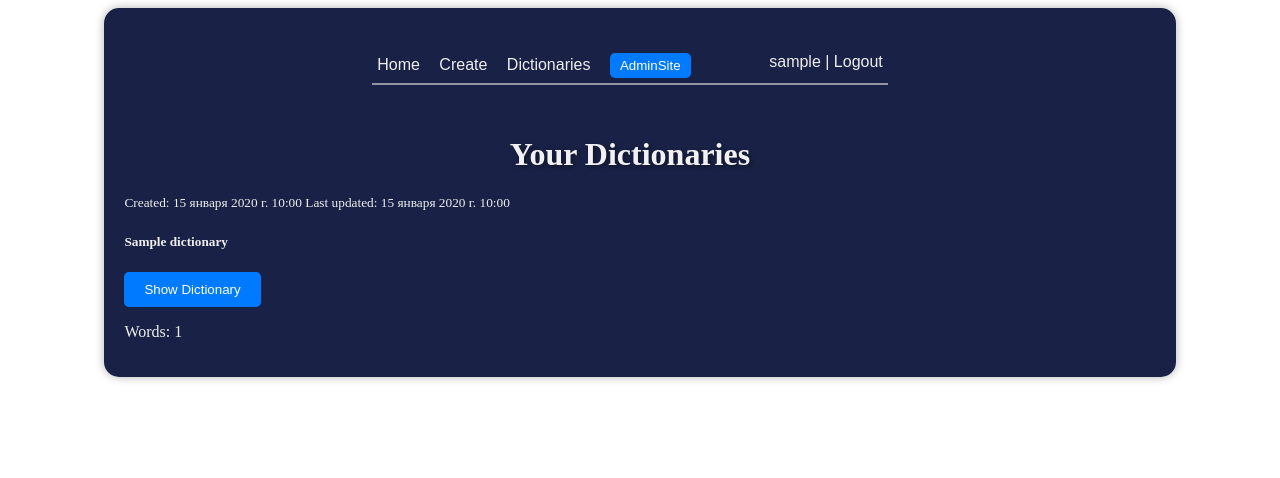
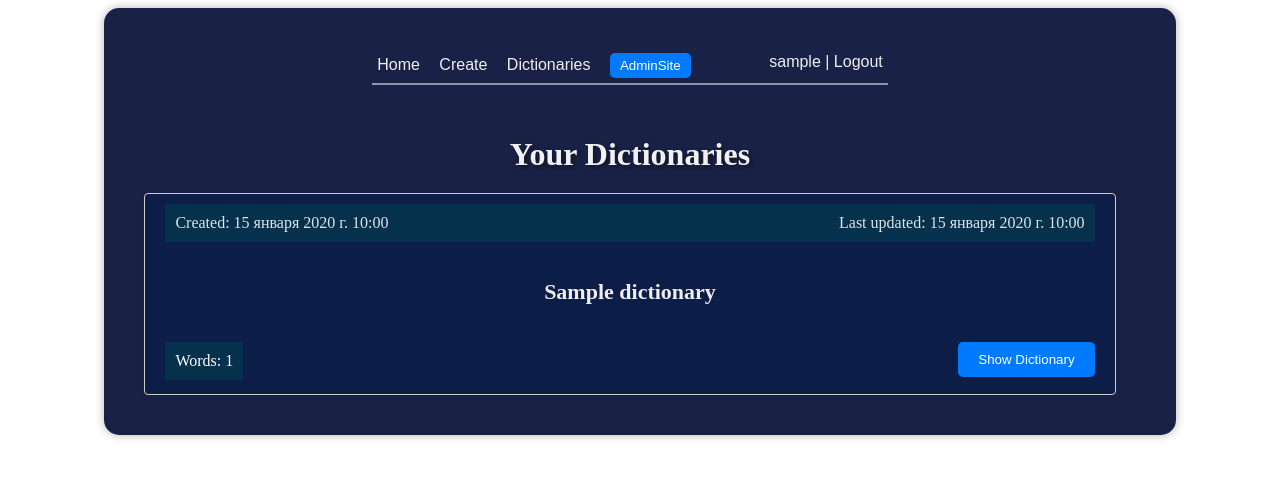
Before and after one commit to F-redy/assistant_in_learning_new_words, a Django app: page /words/show-dictionaries/ in a window 1280 px wide. Shown: the top 478 px of the page. Run offline with Django 4.2, Linux system fonts and the light colour scheme; a user stored in the database is signed in; tables that the repository leaves empty hold one stand-in row (values such as "Sample post").

Commit message:
add new styles

```diff
--- a/static/my_project/css/dictionary_details.css
+++ b/static/my_project/css/dictionary_details.css
@@ -46,7 +46,6 @@ img:hover {
 /* Стили для слова */
 .word {
     flex: 1; /* Равномерное распределение пространства внутри контейнера */
-    font-style: oblique; /* Курсив  */
     font-size: 20px;
     color: #fafafa; /* Цвет текста  */
     background-color: #1d2b5b;
@@ -71,24 +70,8 @@ img:hover {
 .button-along-edges {
     display: flex;
     justify-content: space-between;
-
 }
 
-.delete-button {
-    background-color: #d00505;
-
-}
-
-.save-button {
-    background-color: green;
-}
-
-.remove-word-button {
-    display: flex;
-    justify-content: flex-end;
-    background-color: #d00505;
-    margin-left: auto; /* Помещаем кнопку в правый край */
-}
 
 .input-word {
     width: 95%;
@@ -99,3 +82,71 @@ img:hover {
     border: 1px solid #ccc;
     border-radius: 5px;
 }
+
+/* Стили для карточек  */
+.card {
+    border: 1px solid #ccc;
+    border-radius: 4px;
+    margin: 20px;
+    padding: 10px 20px 20px 20px;
+    box-shadow: 0 2px 4px rgba(0, 0, 0, 0.1);
+    background-color: rgba(6, 28, 72, 0.69);
+    height: 170px;
+}
+
+.card-top {
+    display: flex;
+    justify-content: space-between; /* Равномерное распределение между элементами */
+    background-color: rgba(4, 57, 79, 0.7);
+    padding: 10px;
+}
+
+.text-left {
+    flex: 1; /* Равномерное распределение доступного пространства между элементами */
+    text-align: left;
+}
+
+.text-right {
+    flex: 1; /* Равномерное распределение доступного пространства между элементами */
+    text-align: right;
+    width: max-content;
+}
+
+.text-body-secondary {
+    font-size: 16px;
+    color: #dde4e7;
+}
+
+.card-title {
+    font-size: 22px;
+    font-weight: bold;
+    text-align: center;
+}
+
+.card-text {
+    font-size: 16px;
+}
+
+.btn-primary {
+    background-color: rgba(0, 123, 255, 0.73);
+    color: #fff;
+    border: none;
+}
+
+.btn-primary:hover {
+    background-color: #0056b3;
+}
+
+.ml-auto {
+    float: right;
+}
+
+.card-text-bottom {
+    /*position: absolute;*/
+    width: max-content;
+    font-size: 16px;
+    color: #ffffff;
+    background-color: rgba(4, 57, 79, 0.7);
+    padding: 10px;
+
+}
```
